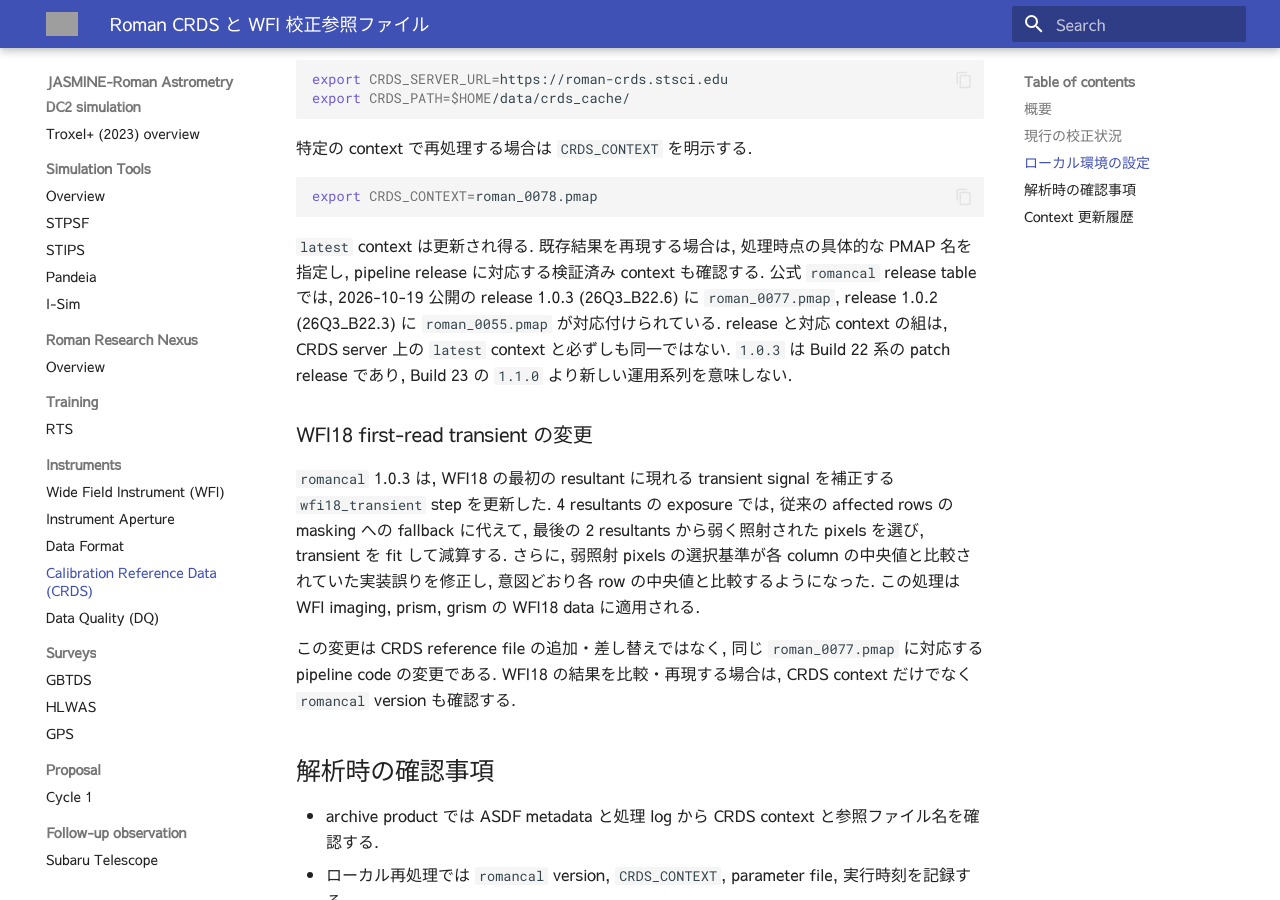
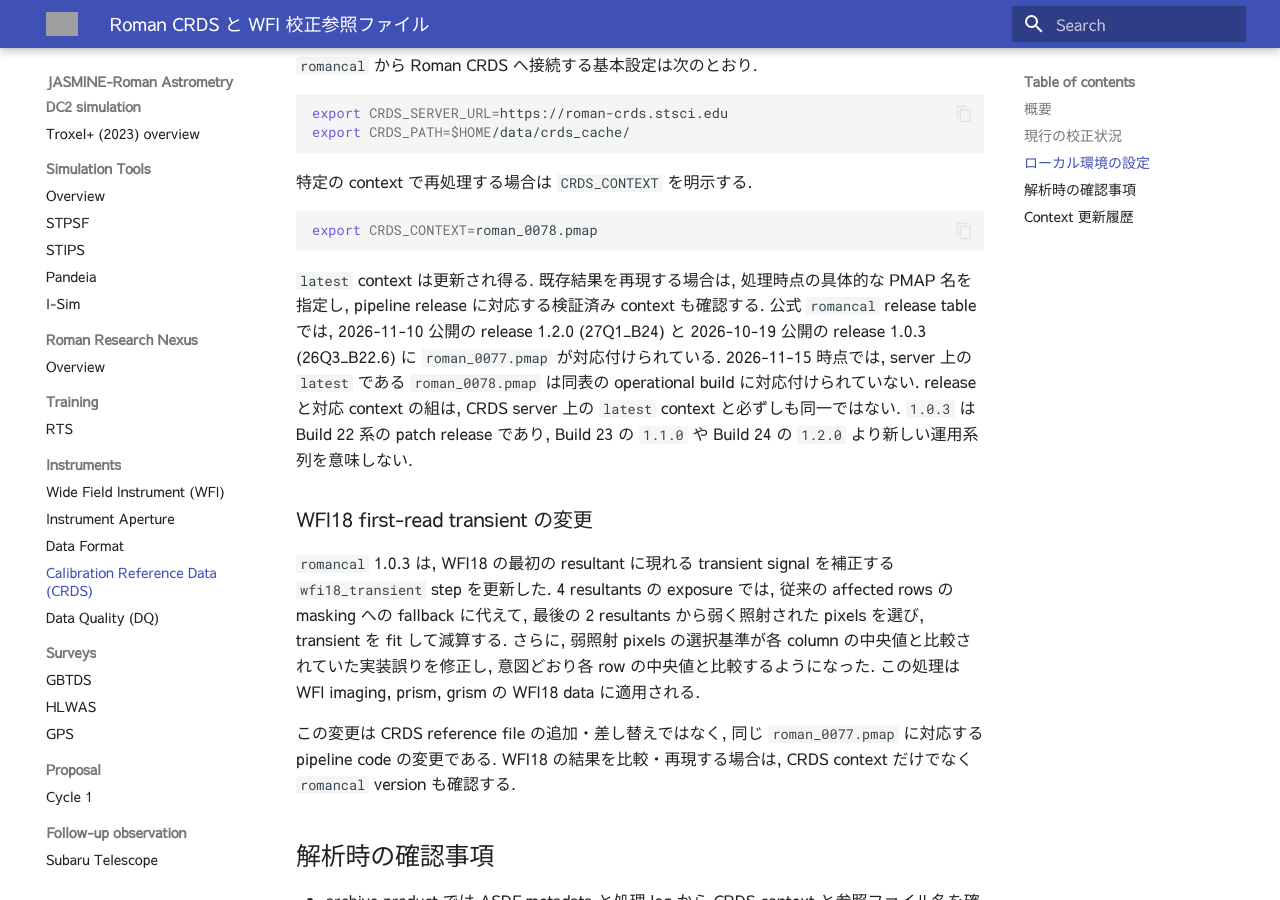
Before and after one commit to astronasutarou/jasmine-roman-astrometry, an MkDocs documentation site: the page built from docs/inst/crds.md, in a window 1280 px wide and 900 px high, scrolled down 3651 px. Built offline with MkDocs 1.6.1 and Material for MkDocs 9.7.7, drawn with Linux system fonts in a browser that asks for light colours; some of the changed text lies outside the part shown; grey boxes are pictures that could not be loaded.

Commit message:
docs: clarify roman_0078 operational context status

````diff
--- a/docs/inst/crds.md
+++ b/docs/inst/crds.md
@@ -12,6 +12,7 @@ tags: [Roman, WFI, CRDS, calibration, reference file, spectroscopy, BAM, distort
 - [Roman CRDS All Contexts](https://roman-crds.stsci.edu/display_all_contexts/) (STScI, 2026-11-15 閲覧)
 - [`roman_wfi_epsf_0005.rmap`](https://roman-crds.stsci.edu/browse/roman_wfi_epsf_0005.rmap) (STScI, Delivery/Activation: 2026-11-12)
 - [`romancal` DMS Operational Build Versions](https://github.com/spacetelescope/romancal#dms-operational-build-versions) (STScI)
+- [`romancal` 1.2.0 release](https://github.com/spacetelescope/romancal/releases/tag/1.2.0) (STScI, 2026-11-10)
 - [`romancal` 1.0.3 release](https://github.com/spacetelescope/romancal/releases/tag/1.0.3) (STScI, 2026-10-19)
 
 ## 概要
@@ -92,7 +93,7 @@ export CRDS_PATH=$HOME/data/crds_cache/
 export CRDS_CONTEXT=roman_0078.pmap
 ```
 
-`latest` context は更新され得る. 既存結果を再現する場合は, 処理時点の具体的な PMAP 名を指定し, pipeline release に対応する検証済み context も確認する. 公式 `romancal` release table では, 2026-10-19 公開の release 1.0.3 (26Q3_B22.6) に `roman_0077.pmap`, release 1.0.2 (26Q3_B22.3) に `roman_0055.pmap` が対応付けられている. release と対応 context の組は, CRDS server 上の `latest` context と必ずしも同一ではない. `1.0.3` は Build 22 系の patch release であり, Build 23 の `1.1.0` より新しい運用系列を意味しない.
+`latest` context は更新され得る. 既存結果を再現する場合は, 処理時点の具体的な PMAP 名を指定し, pipeline release に対応する検証済み context も確認する. 公式 `romancal` release table では, 2026-11-10 公開の release 1.2.0 (27Q1_B24) と 2026-10-19 公開の release 1.0.3 (26Q3_B22.6) に `roman_0077.pmap` が対応付けられている. 2026-11-15 時点では, server 上の `latest` である `roman_0078.pmap` は同表の operational build に対応付けられていない. release と対応 context の組は, CRDS server 上の `latest` context と必ずしも同一ではない. `1.0.3` は Build 22 系の patch release であり, Build 23 の `1.1.0` や Build 24 の `1.2.0` より新しい運用系列を意味しない.
 
 ### WFI18 first-read transient の変更
 
````
